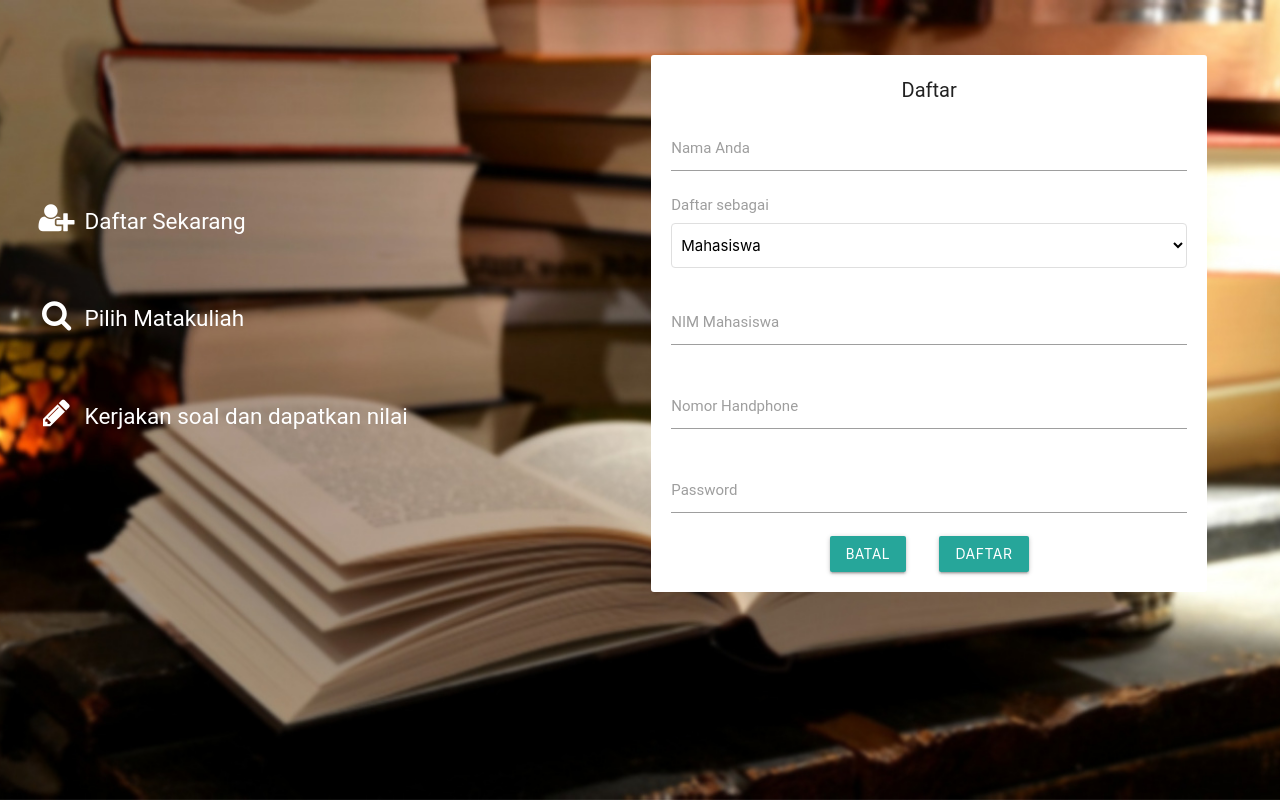
After one commit to ituslab/itfest2018-belajaronline, a PHP site: template views/daftar-new.php in a window 1280 px wide. The commit adds this page. Run offline with PHP 8.4, Linux system fonts and the light colour scheme; the template is opened without the code that fills it, so the values that code supplies are empty.

Commit message:
form daftar selesai

```diff
--- /dev/null
+++ b/assets/css/daftar-new.css
@@ -0,0 +1,44 @@
+body {
+    margin: 0;
+    height: 100vh;
+    min-height: 100vh;
+    background-image: url('/it-a/assets/img/person2.jpg');
+    background-position: center;
+    background-size: cover;
+}
+
+* {box-sizing: border-box;font-family: 'Roboto',sans-serif;}
+.left-side-desc {font-size: 1.5rem;}
+.padding {padding: 0px 10px;}
+.color-white {color: white; padding: 25px 0px;}
+.margin-left-side {margin: 10px auto; width: 100%; padding: 0 25px;}
+.fa-responsive {size: 20px;}
+.fa-2x {font-size: 2.1rem}
+.width-daftar {padding: 20px; width: 90%;}
+.form-row {margin: 5px 0; padding: 11.25px;}
+.form-label {display: block;width: 100%; padding: 6px 0; font-size: 15px;}
+.form-input {display: block;width: 100%;border-radius: 4px;padding: 5px;border: 1px solid #DFDFDF;}
+.height-left {margin: 160px auto;}
+.title-form {font-size: 20px; text-align: center;}
+.border-form {border-radius: 3px;}
+.margin-nol {margin-bottom: 0px;}
+.margin-btn {margin-right: 30px;}
+.height-daftar {height: 100%;}
+.margin-form {margin: 55px auto;}
+
+
+@media screen and (max-width: 600px) {
+	.left-side-desc {font-size: 1.3rem;}
+	.fa-2x {font-size: 1.7rem;}
+	.margin-left-side {width: 100%}
+	.width-daftar {width: 100%; margin: 50px auto;}
+	.height-left {margin: 200px auto;}
+}
+
+@media screen and (max-width: 320px) {
+	.left-side-desc {font-size: 1rem;}
+	.fa-2x {font-size: 1.5rem}
+	.margin-left-side {width: 100%;}
+	.height-left {margin: 170px auto;}
+	.width-daftar {width: 100%; margin: 25px auto;}
+}
--- /dev/null
+++ b/assets/js/daftar-new.js
@@ -0,0 +1,33 @@
+//daftar
+ var initialSelectValue = $("#daftar-sebagai").prop("value");
+
+
+
+$("#user-id-label").html("NIM " +initialSelectValue);
+
+
+$('#daftar-sebagai').change(function(){
+    var selectValue = $(this).prop("value");
+    var prefix = "NIM";
+    if(selectValue   ===  "Pengajar") {
+        prefix = "NIP";
+    }
+    var finalValue = prefix + " " + selectValue;
+
+    $('#user-id-label').html(finalValue);
+});
+
+//// smooth scroll
+$(document).ready(function(){
+  $("a").on('click', function(event) {
+    if (this.hash !== "") {
+      event.preventDefault();
+      var hash = this.hash;
+      $('html, body').animate({
+        scrollTop: $(hash).offset().top
+      }, 800, function(){
+        window.location.hash = hash;
+      });
+    }
+  });
+});
--- /dev/null
+++ b/views/daftar-new.php
@@ -0,0 +1,72 @@
+<!DOCTYPE html>
+<html>
+<head>
+	<title></title>
+</head>
+	<?php include_once __DIR__ . '/includes/top.php'; ?>
+    <link rel="stylesheet" href="/it-a/assets/css/daftar-new.css"/>
+<body>
+
+ <div class="row margin-nol height-daftar">
+    <div class="col s12 m6 height-left">
+    	<div class="margin-left-side">
+    	<a href="#daftar-form">
+	    	<div class="color-white fa-2x">
+				<i class="fa fa-fw fa-user-plus fa-2x"></i>
+				<span class="left-side-desc">Daftar Sekarang</span>
+			</div>
+		</a>
+		<div class="color-white fa-2x">
+			<i class="fa fa-fw fa-search fa-2x"></i>
+			<span class="left-side-desc">Pilih Matakuliah</span>
+		</div>
+		<div class="color-white fa-2x">
+			<i class="fa fa-fw fa-pencil fa-2x"></i>
+			<span class="left-side-desc">Kerjakan soal dan dapatkan nilai</span>
+		</div>
+    	</div>
+    </div>
+
+    <div class="col s12 m6 margin-form" id="daftar-form">
+    <form method="POST" action="daftar.php">
+	    <div class="section white width-daftar border-form" >
+	        <div class="title-form">Daftar</div>
+		        <div class="row margin-nol">
+			        <div class="input-field col s12">
+			          <input id="nama" type="text" class="validate">
+			          <label for="nama">Nama Anda</label>
+			        </div>
+		            <div class="form-row">
+		                <label class="form-label">Daftar sebagai</label>
+		                <select id="daftar-sebagai" nama="daftar_sebagai" class="form-input">
+		                    <option value="Mahasiswa">Mahasiswa</option>
+		                    <option value="Pengajar">Pengajar</option>
+		                </select>
+		            </div>
+			        <div class="input-field col s12">
+			          <input id="user-name-input" name="user_id" type="text" class="validate">
+			          <label for="user-name-input" id="user-id-label"></label>
+			        </div>
+			        <div class="input-field col s12">
+			          <input id="no_hp" type="tel" name="no_hp" class="validate">
+			          <label for="no_hp">Nomor Handphone</label>
+			        </div>
+			        <div class="input-field col s12">
+			          <input id="password" type="password" name="user_password" class="validate">
+			          <label for="password">Password</label>
+			        </div>
+			    </div>
+			    <div class="center">
+				    <a href="landing-page.php" class="waves-effect waves-light btn margin-btn">Batal</a>
+				    <button class="waves-effect waves-light btn">Daftar</button>
+			    </div>
+	    	</div>
+		</form>
+    </div>
+</div>
+
+
+</body>
+	<?php include_once __DIR__ . '/includes/bottom.php'; ?>
+	<script type="text/javascript" src="/it-a/assets/js/daftar-new.js"></script>
+</html>
--- a/views/includes/top.php
+++ b/views/includes/top.php
@@ -1,4 +1,7 @@
 <link rel="stylesheet" href="https://cdnjs.cloudflare.com/ajax/libs/font-awesome/4.7.0/css/font-awesome.min.css">
 	<!-- Compiled and minified CSS -->
+<meta charset="UTF-8">
+<meta name="viewport" content="width=device-width, initial-scale=1.0">
+<meta http-equiv="X-UA-Compatible" content="ie=edge">
 <link rel="stylesheet" href="https://cdnjs.cloudflare.com/ajax/libs/materialize/1.0.0/css/materialize.min.css">
 <link href="https://fonts.googleapis.com/icon?family=Material+Icons" rel="stylesheet">
--- a/views/landing-page.php
+++ b/views/landing-page.php
@@ -71,7 +71,7 @@
 		<div class="title-page center">
 			<p class="font-size animasi-in-zoom">Welcome To Belajar Online</p>
 			<p class="font-size-2 animasi-in-zoom">Belajar Online adalah solusi belajar untuk segala kesulitan kamu di kampus. Matakuliah tersedia untuk seluruh mahasiswa dengan pengajar berpengalaman serta dapat diakses dimanapun.</p>
-			<a class="waves-effect waves-light btn-large red">Daftar Sekarang</a>
+			<a href="daftar-new.php" class="waves-effect waves-light btn-large red">Daftar Sekarang</a>
 		</div>
       	<div class="parallax"><img src="/it-a/assets/img/background-2.jpg"></div>
     </div>
```
Also changed, not shown: assets/css/daftar.css (+11 -19 lines), views/daftar.php (+7 -4 lines), assets/img/person1.jpg, assets/img/person2.jpg (added).
